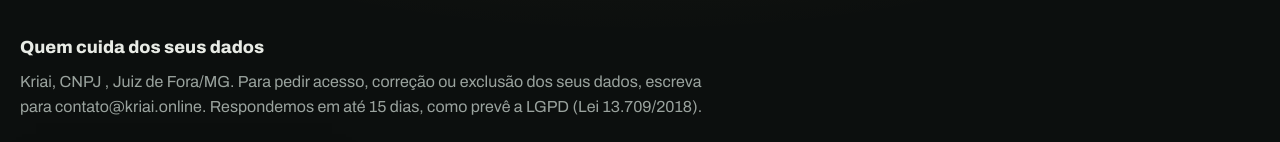
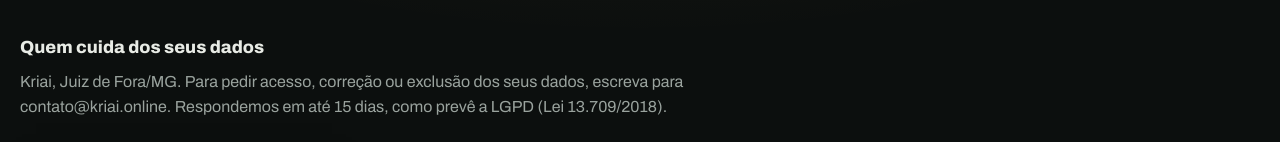
Before and after one commit to devdamasceno/bancada, a Next.js app: page /privacidade in a window 1280 px wide. Shown: the part 249-391 px from the top of the page. Built offline with nearby package versions, Linux system fonts and the light colour scheme.

Commit message:
ajustes finalizados

```diff
--- a/app/privacidade/page.tsx
+++ b/app/privacidade/page.tsx
@@ -24,7 +24,7 @@ export default function Privacidade() {
 
         <h2>Quem cuida dos seus dados</h2>
         <p>
-          {marca.nome}, CNPJ {marca.cnpj}, {marca.cidade}. Para pedir acesso,
+          {marca.nome}, {marca.cnpj && `CNPJ ${marca.cnpj}, `}{marca.cidade}. Para pedir acesso,
           correção ou exclusão dos seus dados, escreva para {marca.email}.
           Respondemos em até 15 dias, como prevê a LGPD (Lei 13.709/2018).
         </p>
--- a/content/site.ts
+++ b/content/site.ts
@@ -8,6 +8,7 @@ export const marca = {
     "Fale do seu negócio e receba na hora um plano com site, vídeo, imagem, edição ou Google, e quanto custa.",
   whatsapp: "(32) 988039801", // [SUBSTITUIR] só números com DDD, ex.: 11912345678. Vazio esconde o link.
   email: "contato@kriai.online",
+  cnpj: "", // [SUBSTITUIR] ex.: 00.000.000/0001-00. Vazio esconde o CNPJ.
   cidade: "Juiz de Fora/MG",
   prazoResposta: "15 minutos", // [SUBSTITUIR] confirme o prazo real
 };
```
